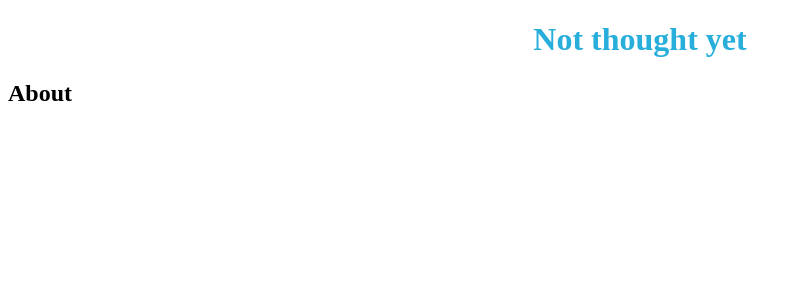
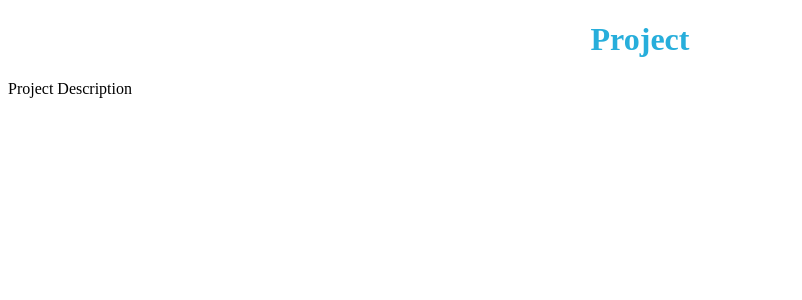
Before and after one commit to Rinky6767/React-Basics-Going-through-the-file-structure-analyzing-the-project.-ReactDO-...---In-Class---Re, a React app: page / in a window 1280 px wide. Shown: the top 300 px of the page, without its empty margins (0-802 px from the left). Built offline with nearby package versions, Linux system fonts and the light colour scheme.

Commit message:
Update App.js

```diff
--- a/src/components/App.js
+++ b/src/components/App.js
@@ -4,10 +4,10 @@
 const App = () => {
   return (
     <div id="main">
-    <h1 data-ns-test="project-name"> Not thought yet</h1>
-    <h2 data-ns-tes="project-description"> About</h2>
+      <h1 data-ns-test="project-name"> Project</h1>
+      <p data-ns-test="project-description">Project Description</p>
     </div>
-  );
+  )
 }
 
 
```
